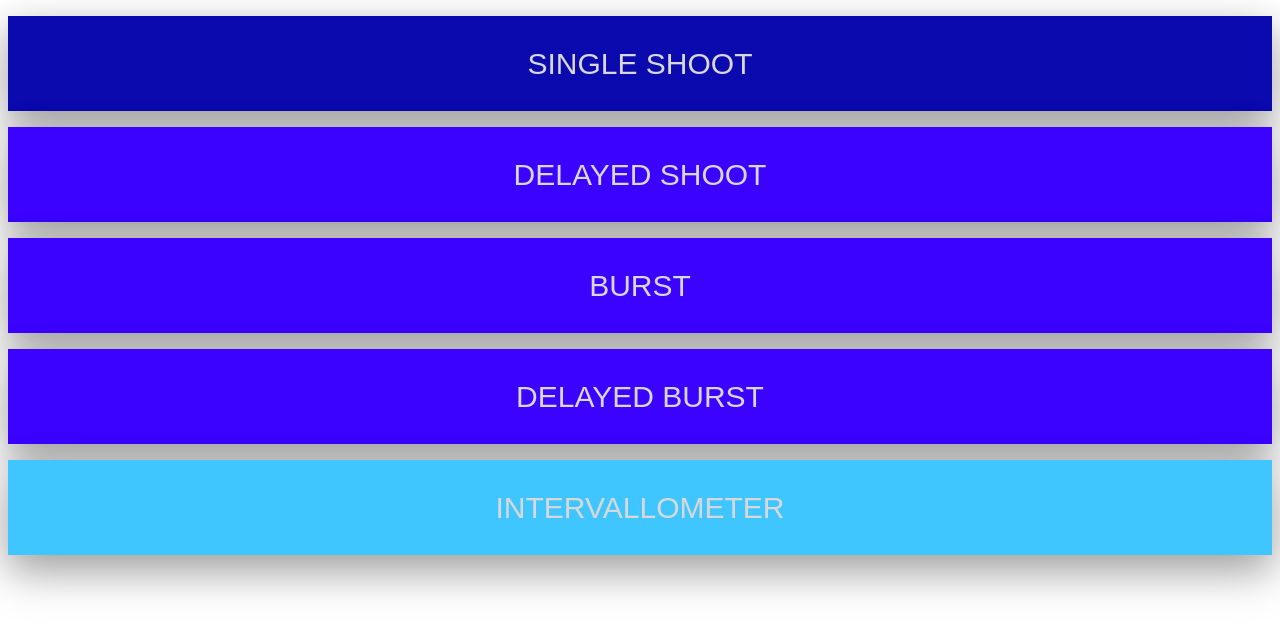
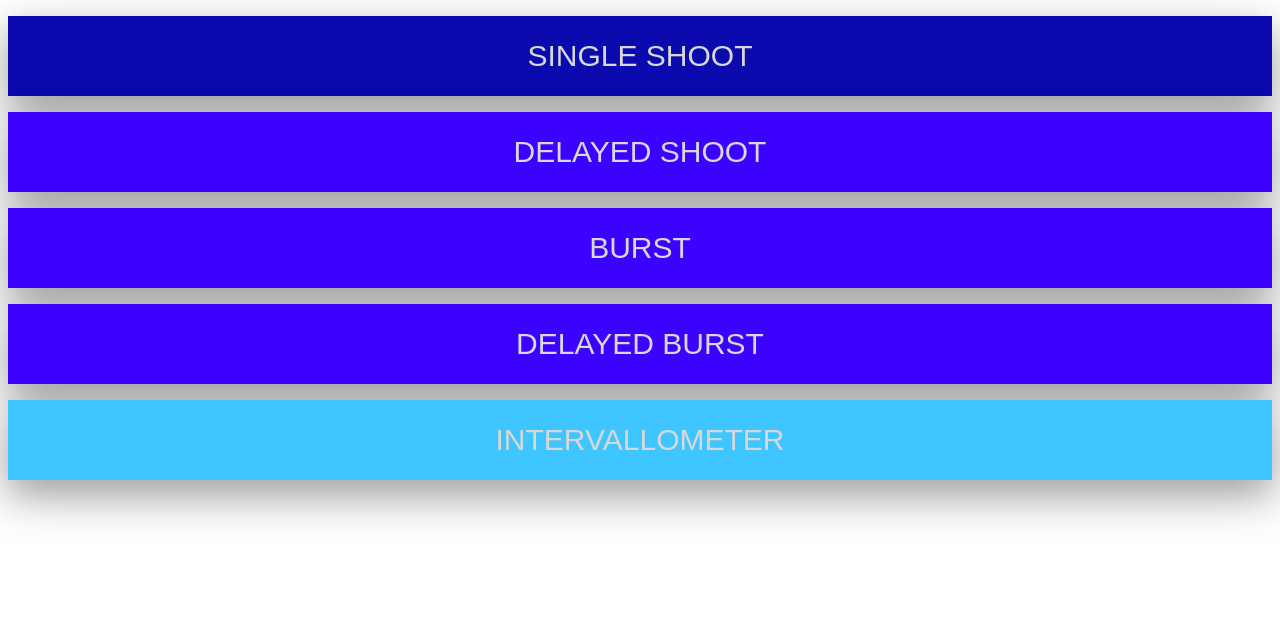
Before and after one commit to urbanij/tiny-shutter, a plain HTML site: page docs/index.html in a window 1280 px wide. Drawn offline with Linux system fonts and the light colour scheme.

Commit message:
dimentions changed

```diff
--- a/docs/index.html
+++ b/docs/index.html
@@ -14,7 +14,7 @@
 				font-family: arial;
 				box-shadow: 0 12px 36px 0 rgba(0,0,0,0.24), 0 20px 50px 0 rgba(0,0,0,0.19);
 				width: 100%;
-				height: 95px;	/* height of a single button*/
+				height: 80px;	/* height of a single button*/
 				border: none;
 				color: #d8d8d8;
 				text-align: center;
```
Also changed, not shown: docs/interv.html (+2 -2 lines).
